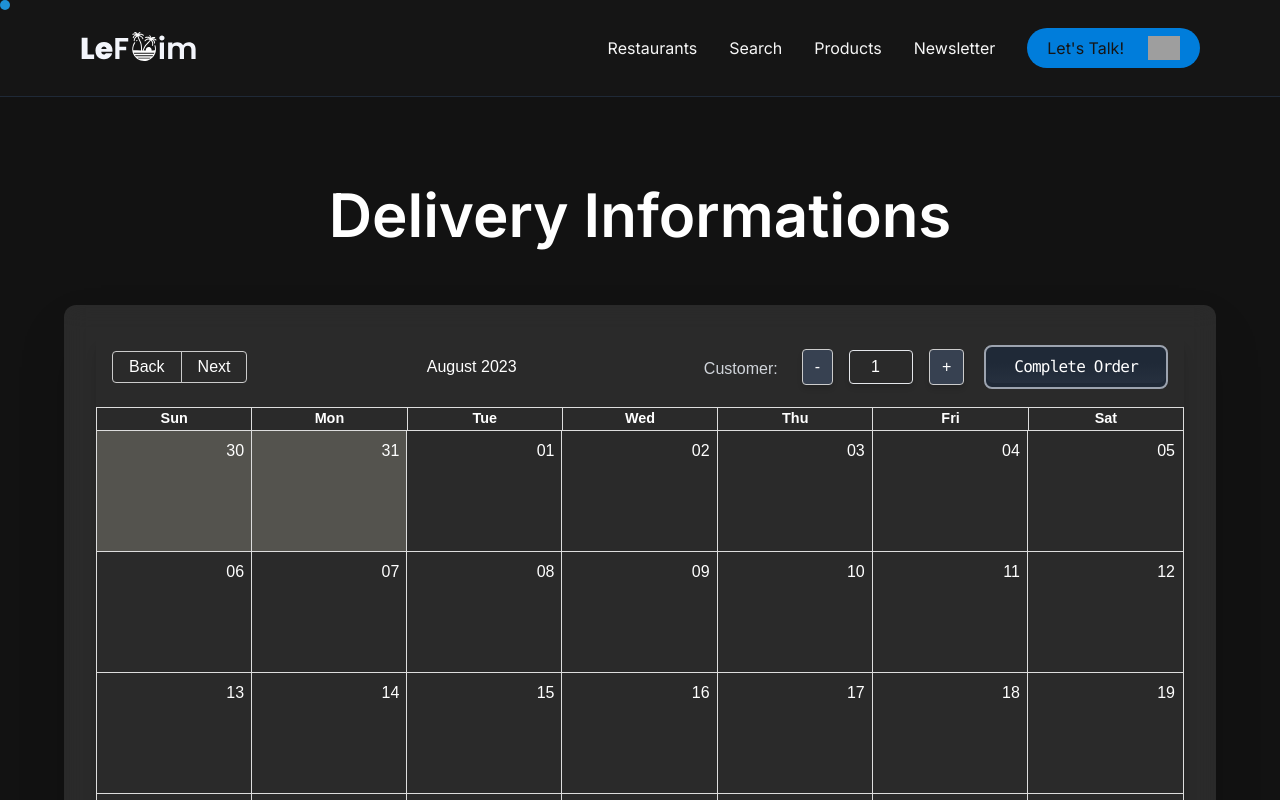
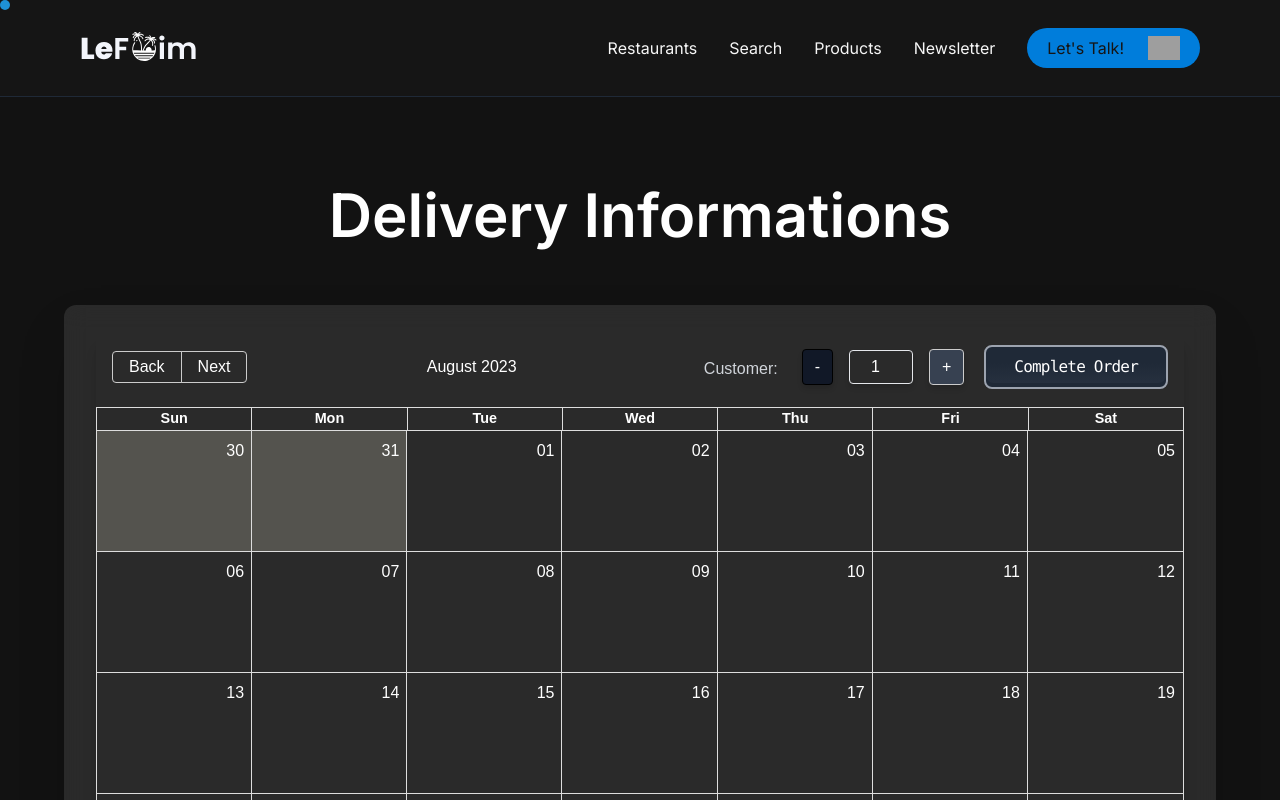
Before and after one commit to lucasjolibois54/sundown-boulevard, a Next.js app: page /order/date in a window 1280 px wide. Shown: the top 800 px of the page. Built offline with nearby package versions, Linux system fonts and the light colour scheme; grey boxes are pictures that could not be loaded.

Commit message:
Update page.js

```diff
--- a/app/(pages)/(OrderSystem)/order/date/page.js
+++ b/app/(pages)/(OrderSystem)/order/date/page.js
@@ -158,11 +158,19 @@ export default function TimePicker() {
                             Customer:
                           </label>
                           <button
-                            onClick={() => setCustomerCount((prev) => prev - 1)}
-                            className="!bg-gray-700 !text-white !rounded !px-3 !py-2 !hover:bg-gray-600 !active:bg-gray-800 !focus:outline-none !focus:ring !focus:ring-gray-200 !transition-shadow !shadow-md"
+                            onClick={() =>
+                              customerCount > 1 &&
+                              setCustomerCount((prev) => prev - 1)
+                            }
+                            className={`!text-white !rounded !px-3 !py-2 !hover:bg-gray-600 !active:bg-gray-800 !focus:outline-none !focus:ring !focus:ring-gray-200 !transition-shadow !shadow-md ${
+                              customerCount <= 1
+                                ? "!bg-gray-900 cursor-not-allowed !border-black"
+                                : "!bg-gray-700"
+                            }`}
                           >
                             -
                           </button>
+
                           <input
                             type="number"
                             value={customerCount}
@@ -170,8 +178,15 @@ export default function TimePicker() {
                             className="border rounded px-3 py-1 pr-2 w-16 text-center shadow-md bg-transparent text-white"
                           />
                           <button
-                            onClick={() => setCustomerCount((prev) => prev + 1)}
-                            className="!bg-gray-700 !text-white !rounded !px-3 !py-2 !hover:bg-gray-600 !active:bg-gray-800 !focus:outline-none !focus:ring !focus:ring-gray-200 !transition-shadow !shadow-md"
+                            onClick={() =>
+                              customerCount < 10 &&
+                              setCustomerCount((prev) => prev + 1)
+                            }
+                            className={`!text-white !rounded !px-3 !py-2 !hover:bg-gray-600 !active:bg-gray-800 !focus:outline-none !focus:ring !focus:ring-gray-200 !transition-shadow !shadow-md ${
+                              customerCount >= 10
+                                ? "!bg-gray-900 cursor-not-allowed !border-black"
+                                : "!bg-gray-700"
+                            }`}
                           >
                             +
                           </button>
```
